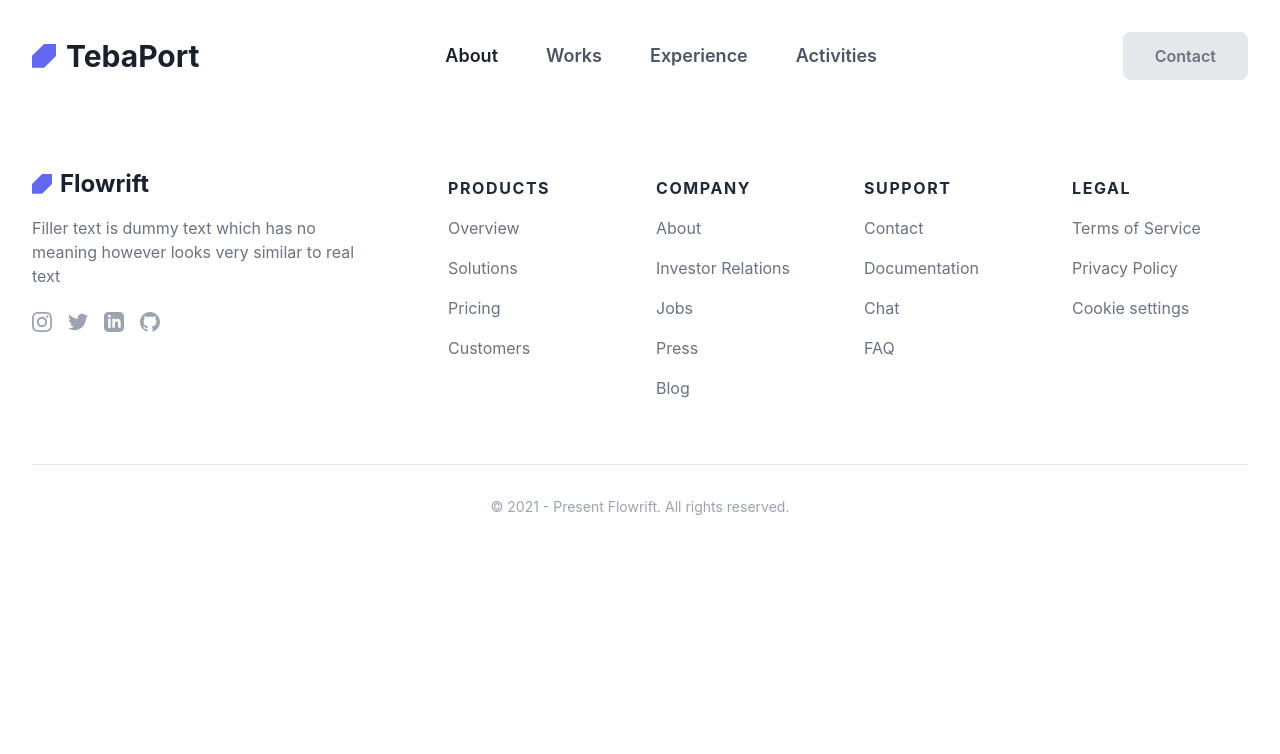
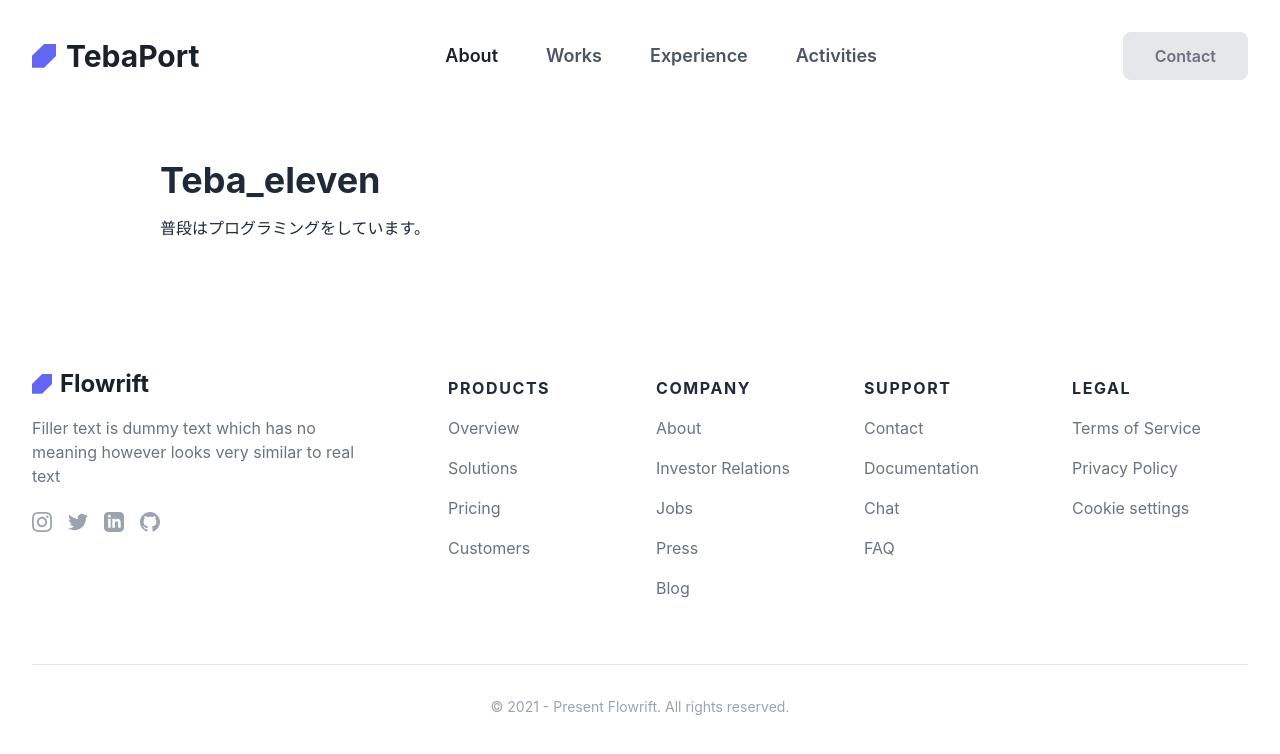
Before and after one commit to Tebaeleven/teba-portfolio, a Next.js app: page /about in a window 1280 px wide. Shown: the top 754 px of the page. Built offline with nearby package versions, Linux system fonts and the light colour scheme.

Commit message:
aboutページの追加

```diff
--- a/pages/about.tsx
+++ b/pages/about.tsx
@@ -3,7 +3,16 @@ import Layout from "@/components/layout";
 export default function About() {
     return (
         <>
-
+            <div className="bg-white py-6 sm:py-8 lg:py-12">
+                <div className="mx-auto max-w-screen-lg px-4 md:px-8">
+                    <h1 className="mb-4 text-4xl font-bold text-gray-800">
+                        Teba_eleven
+                    </h1>
+                    <p className="mb-6 text-gray-800 ">
+                        普段はプログラミングをしています。
+                    </p>
+                </div>
+            </div>
         </>
-    )
+    );
 }
```
